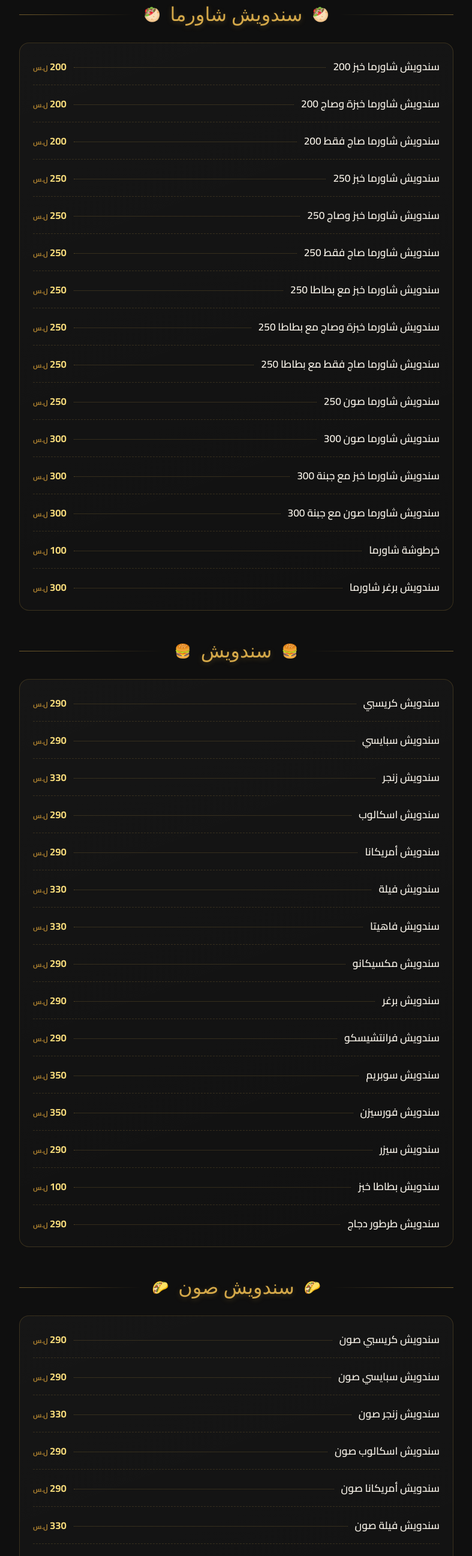
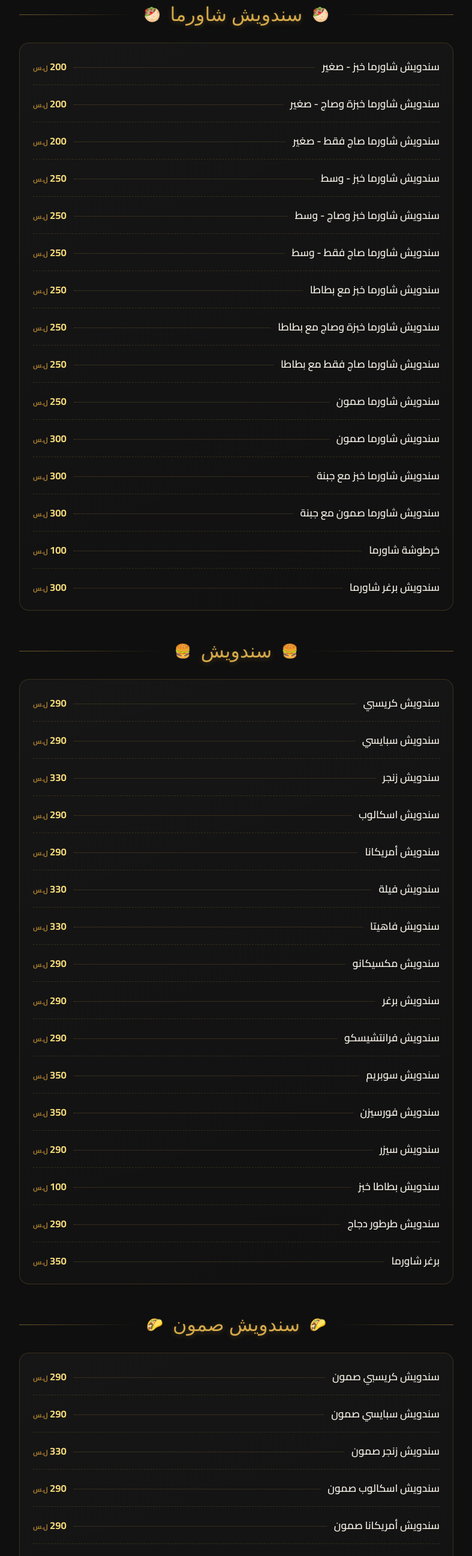
Before and after one commit to BahaaAlna/Dahab-Menu, a plain HTML site: page index.html in a window 1280 px wide. Shown: the part 1500-4094 px from the top of the page at 60% size, without its empty margins (246-1033 px from the left). Drawn offline with Linux system fonts and the light colour scheme; a web font is replaced by a local one.

Commit message:
Add files via upload

```diff
--- a/index.html
+++ b/index.html
@@ -219,19 +219,19 @@ footer .heart{color:var(--gold);}
   <section class="section">
     <div class="section-head"><span class="line"></span><span class="section-icon">🥙</span><span class="section-title">سندويش شاورما</span><span class="section-icon">🥙</span><span class="line"></span></div>
     <div class="items">
-      <div class="item"><span class="item-name">سندويش شاورما خبز 200</span><span class="item-dots"></span><span class="item-price">200<small>ل.س</small></span></div>
-      <div class="item"><span class="item-name">سندويش شاورما خبزة وصاج 200</span><span class="item-dots"></span><span class="item-price">200<small>ل.س</small></span></div>
-      <div class="item"><span class="item-name">سندويش شاورما صاج فقط 200</span><span class="item-dots"></span><span class="item-price">200<small>ل.س</small></span></div>
-      <div class="item"><span class="item-name">سندويش شاورما خبز 250</span><span class="item-dots"></span><span class="item-price">250<small>ل.س</small></span></div>
-      <div class="item"><span class="item-name">سندويش شاورما خبز وصاج 250</span><span class="item-dots"></span><span class="item-price">250<small>ل.س</small></span></div>
-      <div class="item"><span class="item-name">سندويش شاورما صاج فقط 250</span><span class="item-dots"></span><span class="item-price">250<small>ل.س</small></span></div>
-      <div class="item"><span class="item-name">سندويش شاورما خبز مع بطاطا 250</span><span class="item-dots"></span><span class="item-price">250<small>ل.س</small></span></div>
-      <div class="item"><span class="item-name">سندويش شاورما خبزة وصاج مع بطاطا 250</span><span class="item-dots"></span><span class="item-price">250<small>ل.س</small></span></div>
-      <div class="item"><span class="item-name">سندويش شاورما صاج فقط مع بطاطا 250</span><span class="item-dots"></span><span class="item-price">250<small>ل.س</small></span></div>
-      <div class="item"><span class="item-name">سندويش شاورما صون 250</span><span class="item-dots"></span><span class="item-price">250<small>ل.س</small></span></div>
-      <div class="item"><span class="item-name">سندويش شاورما صون 300</span><span class="item-dots"></span><span class="item-price">300<small>ل.س</small></span></div>
-      <div class="item"><span class="item-name">سندويش شاورما خبز مع جبنة 300</span><span class="item-dots"></span><span class="item-price">300<small>ل.س</small></span></div>
-      <div class="item"><span class="item-name">سندويش شاورما صون مع جبنة 300</span><span class="item-dots"></span><span class="item-price">300<small>ل.س</small></span></div>
+      <div class="item"><span class="item-name">سندويش شاورما خبز - صغير</span><span class="item-dots"></span><span class="item-price">200<small>ل.س</small></span></div>
+      <div class="item"><span class="item-name">سندويش شاورما خبزة وصاج - صغير</span><span class="item-dots"></span><span class="item-price">200<small>ل.س</small></span></div>
+      <div class="item"><span class="item-name">سندويش شاورما صاج فقط - صغير</span><span class="item-dots"></span><span class="item-price">200<small>ل.س</small></span></div>
+      <div class="item"><span class="item-name">سندويش شاورما خبز - وسط</span><span class="item-dots"></span><span class="item-price">250<small>ل.س</small></span></div>
+      <div class="item"><span class="item-name">سندويش شاورما خبز وصاج - وسط</span><span class="item-dots"></span><span class="item-price">250<small>ل.س</small></span></div>
+      <div class="item"><span class="item-name">سندويش شاورما صاج فقط - وسط</span><span class="item-dots"></span><span class="item-price">250<small>ل.س</small></span></div>
+      <div class="item"><span class="item-name">سندويش شاورما خبز مع بطاطا</span><span class="item-dots"></span><span class="item-price">250<small>ل.س</small></span></div>
+      <div class="item"><span class="item-name">سندويش شاورما خبزة وصاج مع بطاطا</span><span class="item-dots"></span><span class="item-price">250<small>ل.س</small></span></div>
+      <div class="item"><span class="item-name">سندويش شاورما صاج فقط مع بطاطا</span><span class="item-dots"></span><span class="item-price">250<small>ل.س</small></span></div>
+      <div class="item"><span class="item-name">سندويش شاورما صمون</span><span class="item-dots"></span><span class="item-price">250<small>ل.س</small></span></div>
+      <div class="item"><span class="item-name">سندويش شاورما صمون</span><span class="item-dots"></span><span class="item-price">300<small>ل.س</small></span></div>
+      <div class="item"><span class="item-name">سندويش شاورما خبز مع جبنة</span><span class="item-dots"></span><span class="item-price">300<small>ل.س</small></span></div>
+      <div class="item"><span class="item-name">سندويش شاورما صمون مع جبنة</span><span class="item-dots"></span><span class="item-price">300<small>ل.س</small></span></div>
       <div class="item"><span class="item-name">خرطوشة شاورما</span><span class="item-dots"></span><span class="item-price">100<small>ل.س</small></span></div>
       <div class="item"><span class="item-name">سندويش برغر شاورما</span><span class="item-dots"></span><span class="item-price">300<small>ل.س</small></span></div>
     </div>
@@ -254,25 +254,26 @@ footer .heart{color:var(--gold);}
       <div class="item"><span class="item-name">سندويش سيزر</span><span class="item-dots"></span><span class="item-price">290<small>ل.س</small></span></div>
       <div class="item"><span class="item-name">سندويش بطاطا خبز</span><span class="item-dots"></span><span class="item-price">100<small>ل.س</small></span></div>
       <div class="item"><span class="item-name">سندويش طرطور دجاج</span><span class="item-dots"></span><span class="item-price">290<small>ل.س</small></span></div>
+      <div class="item"><span class="item-name">برغر شاورما</span><span class="item-dots"></span><span class="item-price">350<small>ل.س</small></span></div>
     </div>
   </section>
   <section class="section">
-    <div class="section-head"><span class="line"></span><span class="section-icon">🌮</span><span class="section-title">سندويش صون</span><span class="section-icon">🌮</span><span class="line"></span></div>
+    <div class="section-head"><span class="line"></span><span class="section-icon">🌮</span><span class="section-title">سندويش صمون</span><span class="section-icon">🌮</span><span class="line"></span></div>
     <div class="items">
-      <div class="item"><span class="item-name">سندويش كريسبي صون</span><span class="item-dots"></span><span class="item-price">290<small>ل.س</small></span></div>
-      <div class="item"><span class="item-name">سندويش سبايسي صون</span><span class="item-dots"></span><span class="item-price">290<small>ل.س</small></span></div>
-      <div class="item"><span class="item-name">سندويش زنجر صون</span><span class="item-dots"></span><span class="item-price">330<small>ل.س</small></span></div>
-      <div class="item"><span class="item-name">سندويش اسكالوب صون</span><span class="item-dots"></span><span class="item-price">290<small>ل.س</small></span></div>
-      <div class="item"><span class="item-name">سندويش أمريكانا صون</span><span class="item-dots"></span><span class="item-price">290<small>ل.س</small></span></div>
-      <div class="item"><span class="item-name">سندويش فيلة صون</span><span class="item-dots"></span><span class="item-price">330<small>ل.س</small></span></div>
-      <div class="item"><span class="item-name">سندويش فاهيتا صون</span><span class="item-dots"></span><span class="item-price">330<small>ل.س</small></span></div>
-      <div class="item"><span class="item-name">سندويش مكسيكانو صون</span><span class="item-dots"></span><span class="item-price">290<small>ل.س</small></span></div>
-      <div class="item"><span class="item-name">سندويش برغر صون</span><span class="item-dots"></span><span class="item-price">290<small>ل.س</small></span></div>
-      <div class="item"><span class="item-name">سندويش فرانسيسكو صون</span><span class="item-dots"></span><span class="item-price">290<small>ل.س</small></span></div>
-      <div class="item"><span class="item-name">سندويش سوبريم صون</span><span class="item-dots"></span><span class="item-price">350<small>ل.س</small></span></div>
-      <div class="item"><span class="item-name">سندويش فورسيزن صون</span><span class="item-dots"></span><span class="item-price">350<small>ل.س</small></span></div>
-      <div class="item"><span class="item-name">سندويش سيزر صون</span><span class="item-dots"></span><span class="item-price">350<small>ل.س</small></span></div>
-      <div class="item"><span class="item-name">سندويش بطاطا صون</span><span class="item-dots"></span><span class="item-price">120<small>ل.س</small></span></div>
+      <div class="item"><span class="item-name">سندويش كريسبي صمون</span><span class="item-dots"></span><span class="item-price">290<small>ل.س</small></span></div>
+      <div class="item"><span class="item-name">سندويش سبايسي صمون</span><span class="item-dots"></span><span class="item-price">290<small>ل.س</small></span></div>
+      <div class="item"><span class="item-name">سندويش زنجر صمون</span><span class="item-dots"></span><span class="item-price">330<small>ل.س</small></span></div>
+      <div class="item"><span class="item-name">سندويش اسكالوب صمون</span><span class="item-dots"></span><span class="item-price">290<small>ل.س</small></span></div>
+      <div class="item"><span class="item-name">سندويش أمريكانا صمون</span><span class="item-dots"></span><span class="item-price">290<small>ل.س</small></span></div>
+      <div class="item"><span class="item-name">سندويش فيلة صمون</span><span class="item-dots"></span><span class="item-price">330<small>ل.س</small></span></div>
+      <div class="item"><span class="item-name">سندويش فاهيتا صمون</span><span class="item-dots"></span><span class="item-price">330<small>ل.س</small></span></div>
+      <div class="item"><span class="item-name">سندويش مكسيكانو صمون</span><span class="item-dots"></span><span class="item-price">290<small>ل.س</small></span></div>
+      <div class="item"><span class="item-name">سندويش برغر صمون</span><span class="item-dots"></span><span class="item-price">290<small>ل.س</small></span></div>
+      <div class="item"><span class="item-name">سندويش فرانتشيسكو صمون</span><span class="item-dots"></span><span class="item-price">290<small>ل.س</small></span></div>
+      <div class="item"><span class="item-name">سندويش سوبريم صمون</span><span class="item-dots"></span><span class="item-price">350<small>ل.س</small></span></div>
+      <div class="item"><span class="item-name">سندويش فورسيزن صمون</span><span class="item-dots"></span><span class="item-price">350<small>ل.س</small></span></div>
+      <div class="item"><span class="item-name">سندويش سيزر صمون</span><span class="item-dots"></span><span class="item-price">350<small>ل.س</small></span></div>
+      <div class="item"><span class="item-name">سندويش بطاطا صمون</span><span class="item-dots"></span><span class="item-price">120<small>ل.س</small></span></div>
     </div>
   </section>
   <section class="section">
@@ -283,7 +284,7 @@ footer .heart{color:var(--gold);}
       <div class="item"><span class="item-name">وجبة زنجر</span><span class="item-dots"></span><span class="item-price">490<small>ل.س</small></span></div>
       <div class="item"><span class="item-name">وجبة اسكالوب</span><span class="item-dots"></span><span class="item-price">490<small>ل.س</small></span></div>
       <div class="item"><span class="item-name">وجبة اسكالوب ميتالز</span><span class="item-dots"></span><span class="item-price">650<small>ل.س</small></span></div>
-      <div class="item"><span class="item-name">وجبة أميركانا</span><span class="item-dots"></span><span class="item-price">490<small>ل.س</small></span></div>
+      <div class="item"><span class="item-name">وجبة أمريكانا</span><span class="item-dots"></span><span class="item-price">490<small>ل.س</small></span></div>
       <div class="item"><span class="item-name">وجبة فيلة</span><span class="item-dots"></span><span class="item-price">490<small>ل.س</small></span></div>
       <div class="item"><span class="item-name">وجبة فاهيتا</span><span class="item-dots"></span><span class="item-price">490<small>ل.س</small></span></div>
       <div class="item"><span class="item-name">وجبة مكسيكانو</span><span class="item-dots"></span><span class="item-price">490<small>ل.س</small></span></div>
@@ -304,7 +305,7 @@ footer .heart{color:var(--gold);}
       <div class="item"><span class="item-name">صحن حمص</span><span class="item-dots"></span><span class="item-price">100<small>ل.س</small></span></div>
       <div class="item"><span class="item-name">صحن متبل</span><span class="item-dots"></span><span class="item-price">100<small>ل.س</small></span></div>
       <div class="item"><span class="item-name">صحن محمرة</span><span class="item-dots"></span><span class="item-price">100<small>ل.س</small></span></div>
-      <div class="item"><span class="item-name">صحن بالنجي</span><span class="item-dots"></span><span class="item-price">100<small>ل.س</small></span></div>
+      <div class="item"><span class="item-name">صحن يالنجي</span><span class="item-dots"></span><span class="item-price">100<small>ل.س</small></span></div>
       <div class="item"><span class="item-name">صحن طرطور دجاج</span><span class="item-dots"></span><span class="item-price">380<small>ل.س</small></span></div>
     </div>
   </section>
@@ -316,7 +317,6 @@ footer .heart{color:var(--gold);}
       <div class="item"><span class="item-name">سلطة فتوش</span><span class="item-dots"></span><span class="item-price">150<small>ل.س</small></span></div>
     </div>
   </section>
-
 </main>
 
 <!-- ===== CONTACT ===== -->
```
